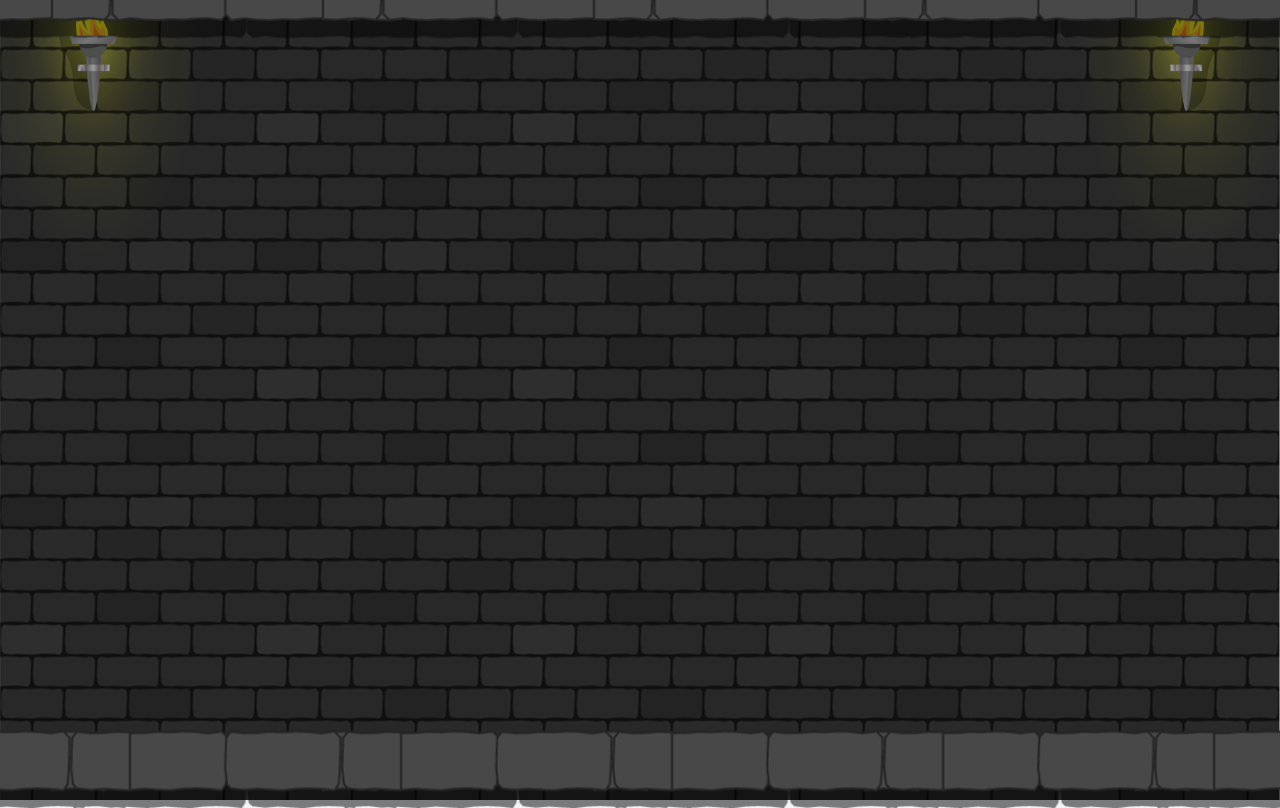
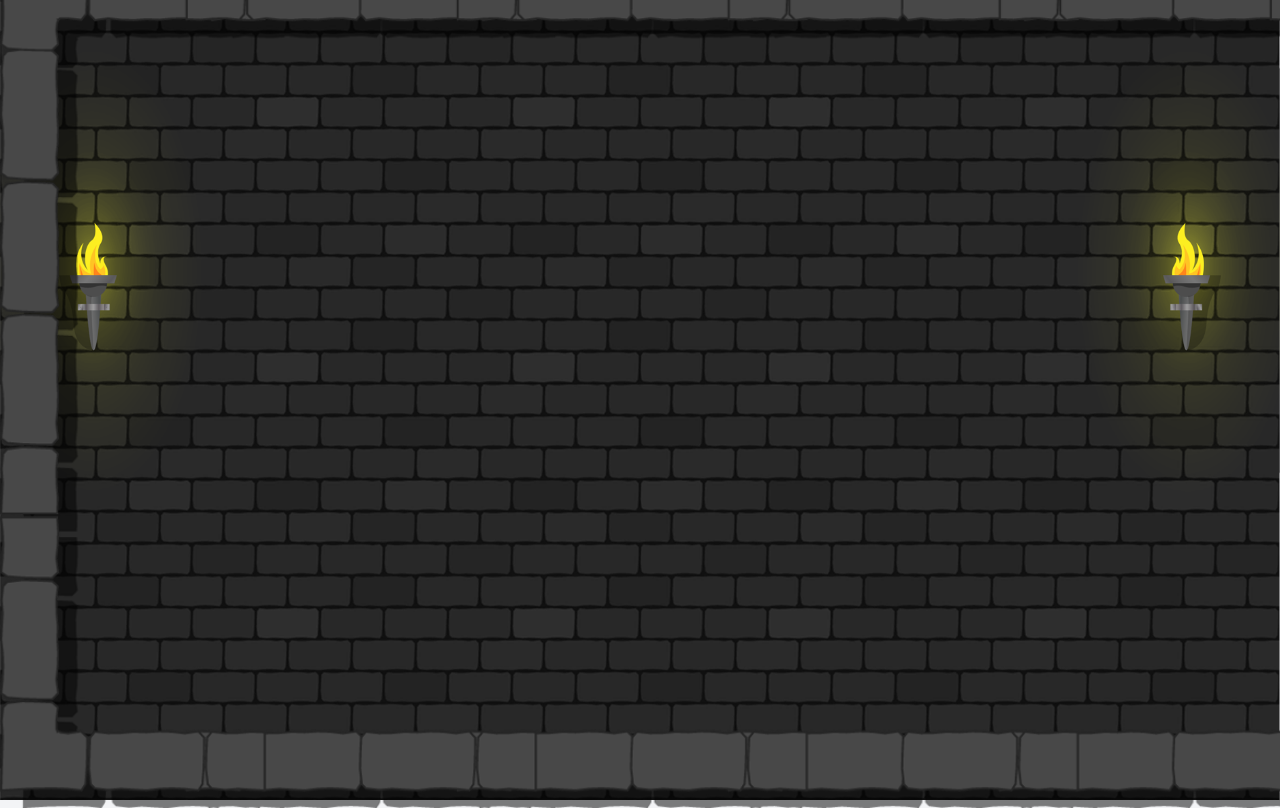
Before and after one commit to vanhoaltw/template-nextjs-tailwind, a Next.js app: page / in a window 1280 px wide. Built offline with nearby package versions, Linux system fonts and the light colour scheme; what react-moralis would draw is missing.

Commit message:
change position bg

```diff
--- a/components/layout/header/index.tsx
+++ b/components/layout/header/index.tsx
@@ -3,10 +3,10 @@ import Navbar from './../navbar/index'
 export default function Header() {
   return (
     <div className="relative pt-16 pb-32 flex content-center items-center justify-center h-screen">
-      <div className="bg-landing-background bg-cover bg-center absolute top-0 w-full h-full" />
+      <div className="bg-landing-background bg-cover absolute top-0 w-full h-full" />
       <div className="container relative mx-auto mt-8">
         <div className="h-[53rem]">
-          <div className="bg-cover-bacground bg-cover  bg-center absolute top-0 w-full h-full">
+          <div className="bg-cover-bacground bg-cover  absolute top-0 w-full h-full">
             <Navbar />
           </div>
         </div>
```
